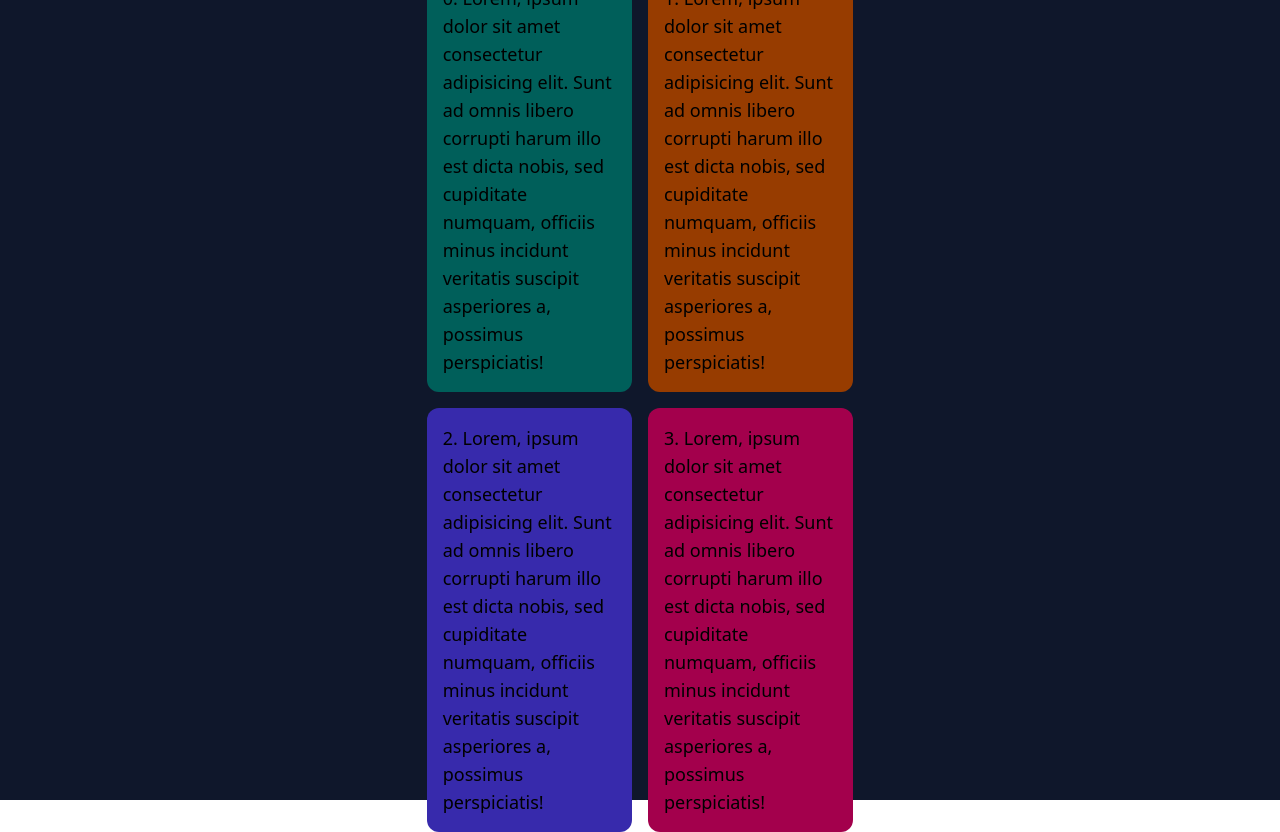
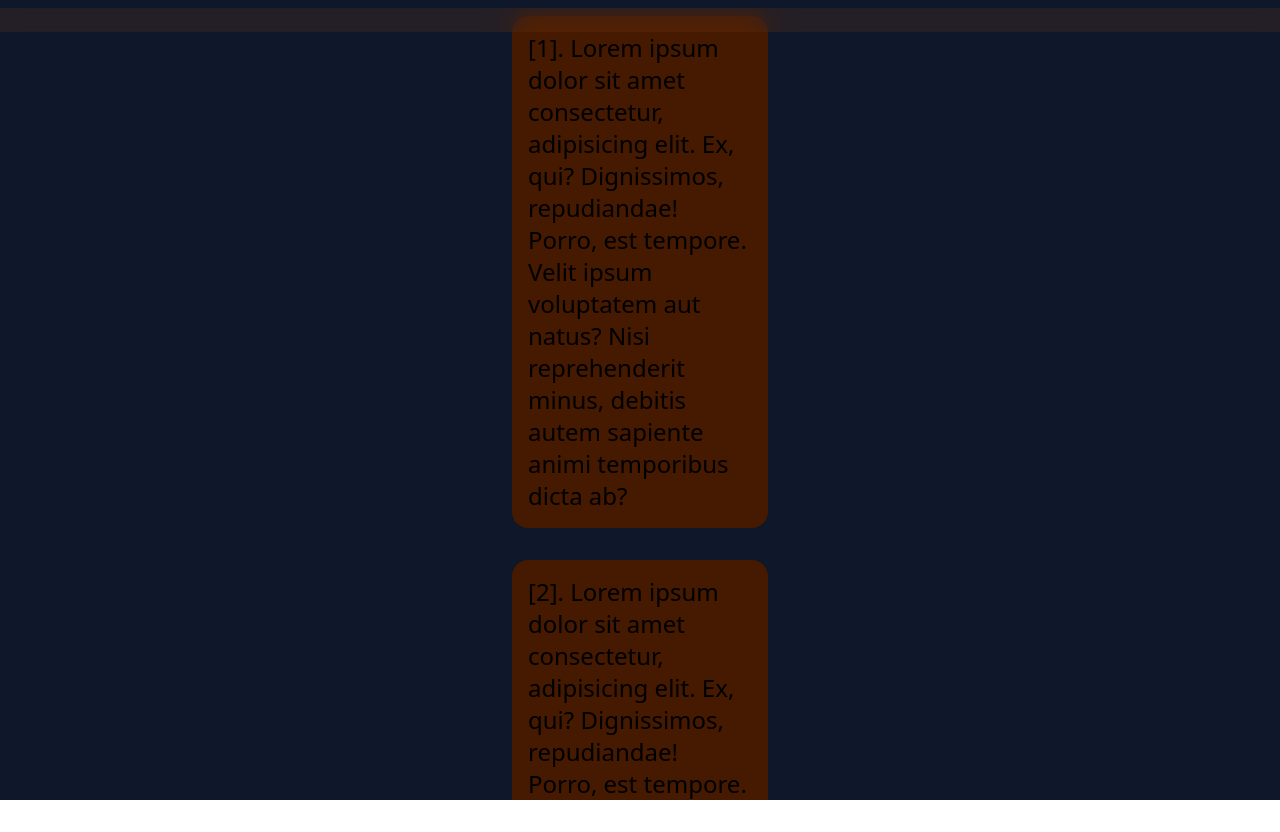
Before and after one commit to ZHENSHUO-ZHAO/ui-stack, a React (Vite) app: page / in a window 1280 px wide. After the commit the page ends 800 px from the top, so only its background shows below. Built offline with nearby package versions, Linux system fonts and the light colour scheme.

Commit message:
Added ScrollTrigger.

```diff
--- a/src/App.tsx
+++ b/src/App.tsx
@@ -1,9 +1,9 @@
-import AnimatedCardLayout from "./animations/AnimatedCardLayout";
+import ScrollTrigger from "./animations/ScrollTrigger";
 
 function App() {
   return (
     <>
-      <AnimatedCardLayout />
+      <ScrollTrigger />
     </>
   );
 }
--- /dev/null
+++ b/src/animations/ScrollTrigger.tsx
@@ -0,0 +1,47 @@
+import { useRef } from "react";
+import MotionContainer from "./MotionContainer";
+import {
+  motion,
+  useMotionTemplate,
+  useScroll,
+  type Variants,
+} from "motion/react";
+
+export default function ScrollTrigger() {
+  const scrollContainer = useRef<HTMLDivElement>(null);
+  const { scrollYProgress } = useScroll({ container: scrollContainer });
+  const loaderWidth = useMotionTemplate`calc(${scrollYProgress} * 100%)`;
+
+  const cardVariants: Variants = {
+    offScreen: { opacity: 0 },
+    onScreen: { opacity: 1, transition: { duration: 2 } },
+  };
+
+  return (
+    <MotionContainer>
+      <motion.div
+        className="origin-left z-10 fixed left-0 top-0 h-2 bg-amber-300"
+        style={{ width: loaderWidth }}
+      />
+      <div className="origin-left z-5 fixed inset-x-0 top-2 h-6 bg-amber-600/10 backdrop-blur-md" />
+      <div ref={scrollContainer} className="w-1/5 h-full py-4 overflow-y-auto">
+        <div className="flex flex-col items-center gap-8">
+          {[1, 2, 3, 4, 5, 6, 7, 8].map((i) => (
+            <motion.div
+              initial="offscreen"
+              whileInView="onScreen"
+              viewport={{ amount: "some", once: true }}
+              variants={cardVariants}
+              className="bg-amber-950 opacity-0 rounded-2xl p-4 text-2xl"
+            >
+              [{i}]. Lorem ipsum dolor sit amet consectetur, adipisicing elit.
+              Ex, qui? Dignissimos, repudiandae! Porro, est tempore. Velit ipsum
+              voluptatem aut natus? Nisi reprehenderit minus, debitis autem
+              sapiente animi temporibus dicta ab?
+            </motion.div>
+          ))}
+        </div>
+      </div>
+    </MotionContainer>
+  );
+}
```
